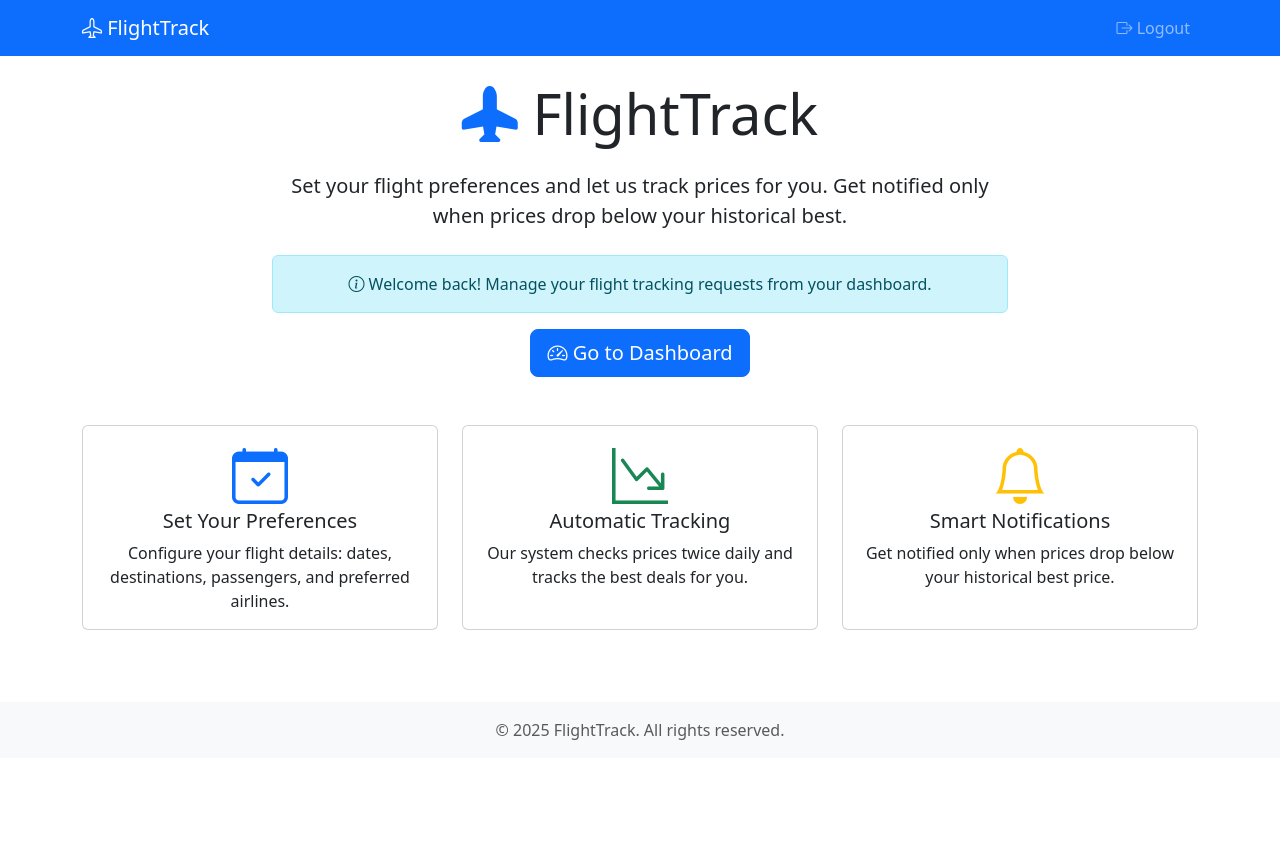
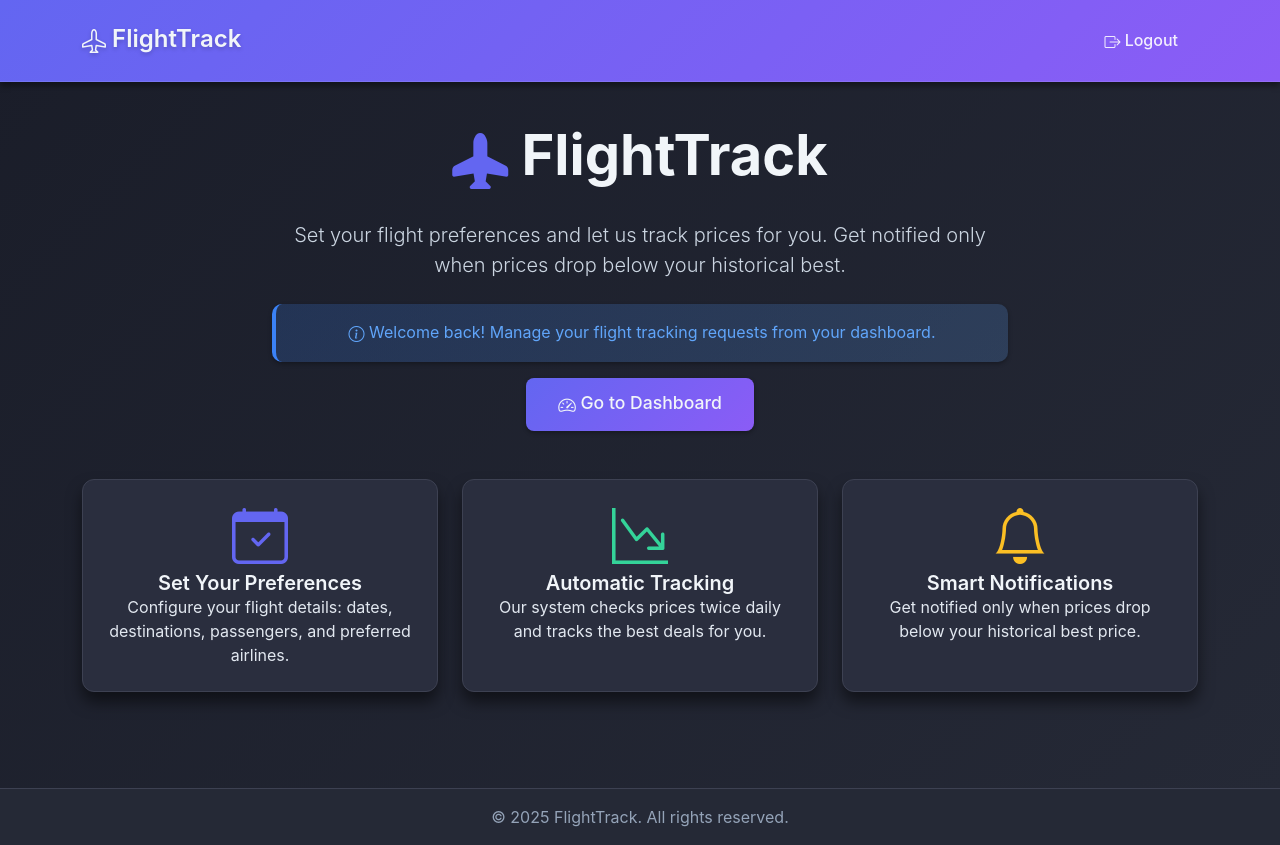
Before and after one commit to shora051/FlightTrack, a Flask app: page / in a window 1280 px wide. Before the commit the page ends 740 px from the top, so only its background shows below. Run offline with Flask 3, Linux system fonts and the light colour scheme; the visitor is signed in with stand-in values (Sample User, id 1).

Commit message:
Updated UI

```diff
--- /dev/null
+++ b/app/static/css/style.css
@@ -0,0 +1,505 @@
+/* Modern Dark Theme for FlightTrack */
+
+:root {
+    /* Dark color palette */
+    --bg-primary: #1a1d29;
+    --bg-secondary: #252936;
+    --bg-tertiary: #2d3142;
+    --bg-card: #2a2e3e;
+    --bg-hover: #353a4d;
+
+    /* Accent colors - modern blue/purple mix */
+    --accent-primary: #6366f1;
+    --accent-secondary: #8b5cf6;
+    --accent-tertiary: #a78bfa;
+    --accent-hover: #4f46e5;
+
+    /* Text colors */
+    --text-primary: #e2e8f0;
+    --text-secondary: #cbd5e1;
+    --text-muted: #94a3b8;
+    --text-light: #f1f5f9;
+
+    /* Status colors */
+    --success: #10b981;
+    --success-light: #34d399;
+    --warning: #f59e0b;
+    --warning-light: #fbbf24;
+    --danger: #ef4444;
+    --danger-light: #f87171;
+    --info: #3b82f6;
+    --info-light: #60a5fa;
+
+    /* Borders and shadows */
+    --border-color: #3d4152;
+    --shadow-sm: 0 2px 4px rgba(0, 0, 0, 0.3);
+    --shadow-md: 0 4px 6px rgba(0, 0, 0, 0.4);
+    --shadow-lg: 0 10px 15px rgba(0, 0, 0, 0.5);
+    --shadow-xl: 0 20px 25px rgba(0, 0, 0, 0.6);
+}
+
+/* Global styles */
+* {
+    transition: background-color 0.2s ease, color 0.2s ease, border-color 0.2s ease;
+}
+
+html {
+    height: 100%;
+}
+
+body {
+    background: linear-gradient(135deg, var(--bg-primary) 0%, var(--bg-secondary) 100%);
+    background-attachment: fixed;
+    color: var(--text-primary);
+    min-height: 100vh;
+    font-family: -apple-system, BlinkMacSystemFont, 'Segoe UI', Roboto, 'Helvetica Neue', Arial, sans-serif;
+    display: flex;
+    flex-direction: column;
+}
+
+/* Navigation */
+.navbar {
+    background: linear-gradient(135deg, var(--accent-primary) 0%, var(--accent-secondary) 100%) !important;
+    box-shadow: var(--shadow-md);
+    border-bottom: 1px solid rgba(255, 255, 255, 0.1);
+    padding: 1rem 0;
+}
+
+.navbar-brand {
+    font-weight: 600;
+    font-size: 1.5rem;
+    color: var(--text-light) !important;
+    text-shadow: 0 2px 4px rgba(0, 0, 0, 0.2);
+}
+
+.navbar-brand:hover {
+    color: var(--text-light) !important;
+    transform: translateY(-1px);
+}
+
+.nav-link {
+    color: rgba(255, 255, 255, 0.9) !important;
+    font-weight: 500;
+    padding: 0.5rem 1rem !important;
+    border-radius: 8px;
+    margin: 0 0.25rem;
+    transition: all 0.2s ease;
+}
+
+.nav-link:hover {
+    background-color: rgba(255, 255, 255, 0.15);
+    color: var(--text-light) !important;
+    transform: translateY(-1px);
+}
+
+/* Cards */
+.card {
+    background-color: var(--bg-card);
+    border: 1px solid var(--border-color);
+    border-radius: 12px;
+    box-shadow: var(--shadow-lg);
+    color: var(--text-primary);
+    transition: all 0.3s ease;
+}
+
+.card:hover {
+    transform: translateY(-2px);
+    box-shadow: var(--shadow-xl);
+    border-color: var(--accent-primary);
+}
+
+.card-header {
+    background: linear-gradient(135deg, var(--accent-primary) 0%, var(--accent-secondary) 100%);
+    border-bottom: 1px solid rgba(255, 255, 255, 0.1);
+    border-radius: 12px 12px 0 0 !important;
+    padding: 1.25rem;
+}
+
+.card-header.bg-primary {
+    background: linear-gradient(135deg, var(--accent-primary) 0%, var(--accent-secondary) 100%) !important;
+}
+
+.card-header.bg-secondary {
+    background: linear-gradient(135deg, var(--bg-tertiary) 0%, var(--bg-secondary) 100%) !important;
+}
+
+.card-body {
+    padding: 1.5rem;
+}
+
+.card-title {
+    color: var(--text-light);
+    font-weight: 600;
+    margin: 0;
+}
+
+/* Buttons */
+.btn {
+    border-radius: 8px;
+    font-weight: 500;
+    padding: 0.625rem 1.5rem;
+    transition: all 0.2s ease;
+    border: none;
+}
+
+.btn-primary {
+    background: linear-gradient(135deg, var(--accent-primary) 0%, var(--accent-secondary) 100%);
+    color: var(--text-light);
+    box-shadow: var(--shadow-sm);
+}
+
+.btn-primary:hover {
+    background: linear-gradient(135deg, var(--accent-hover) 0%, var(--accent-primary) 100%);
+    transform: translateY(-2px);
+    box-shadow: var(--shadow-md);
+    color: var(--text-light);
+}
+
+.btn-outline-primary {
+    border: 2px solid var(--accent-primary);
+    color: var(--accent-primary);
+    background: transparent;
+}
+
+.btn-outline-primary:hover {
+    background: var(--accent-primary);
+    color: var(--text-light);
+    transform: translateY(-2px);
+    box-shadow: var(--shadow-md);
+}
+
+.btn-outline-danger {
+    border: 2px solid var(--danger);
+    color: var(--danger);
+    background: transparent;
+}
+
+.btn-outline-danger:hover {
+    background: var(--danger);
+    color: var(--text-light);
+    transform: translateY(-2px);
+    box-shadow: var(--shadow-md);
+}
+
+.btn-secondary {
+    background: var(--bg-tertiary);
+    color: var(--text-primary);
+    border: 1px solid var(--border-color);
+}
+
+.btn-secondary:hover {
+    background: var(--bg-hover);
+    color: var(--text-primary);
+    transform: translateY(-2px);
+    box-shadow: var(--shadow-md);
+}
+
+.btn-lg {
+    padding: 0.75rem 2rem;
+    font-size: 1.1rem;
+}
+
+/* Forms */
+.form-control,
+.form-select {
+    background-color: var(--bg-tertiary);
+    border: 1px solid var(--border-color);
+    color: var(--text-primary);
+    border-radius: 8px;
+    padding: 0.625rem 1rem;
+    transition: all 0.2s ease;
+}
+
+.form-control:focus,
+.form-select:focus {
+    background-color: var(--bg-tertiary);
+    border-color: var(--accent-primary);
+    color: var(--text-primary);
+    box-shadow: 0 0 0 0.2rem rgba(99, 102, 241, 0.25);
+    outline: none;
+}
+
+.form-control::placeholder {
+    color: var(--text-muted);
+}
+
+.form-label {
+    color: var(--text-secondary);
+    font-weight: 500;
+    margin-bottom: 0.5rem;
+}
+
+.form-check-input {
+    background-color: var(--bg-tertiary);
+    border: 2px solid var(--border-color);
+}
+
+.form-check-input:checked {
+    background-color: var(--accent-primary);
+    border-color: var(--accent-primary);
+}
+
+.form-check-label {
+    color: var(--text-secondary);
+}
+
+.form-text {
+    color: var(--text-muted);
+}
+
+.invalid-feedback {
+    color: var(--danger-light);
+}
+
+.is-invalid {
+    border-color: var(--danger) !important;
+}
+
+/* Alerts */
+.alert {
+    border-radius: 10px;
+    border: none;
+    box-shadow: var(--shadow-sm);
+    padding: 1rem 1.25rem;
+}
+
+.btn-close {
+    filter: invert(1) grayscale(100%) brightness(200%);
+    opacity: 0.8;
+}
+
+.btn-close:hover {
+    opacity: 1;
+}
+
+.alert-info {
+    background: linear-gradient(135deg, rgba(59, 130, 246, 0.2) 0%, rgba(96, 165, 250, 0.2) 100%);
+    border-left: 4px solid var(--info);
+    color: var(--info-light);
+}
+
+.alert-success {
+    background: linear-gradient(135deg, rgba(16, 185, 129, 0.2) 0%, rgba(52, 211, 153, 0.2) 100%);
+    border-left: 4px solid var(--success);
+    color: var(--success-light);
+}
+
+.alert-danger,
+.alert-error {
+    background: linear-gradient(135deg, rgba(239, 68, 68, 0.2) 0%, rgba(248, 113, 113, 0.2) 100%);
+    border-left: 4px solid var(--danger);
+    color: var(--danger-light);
+}
+
+.alert-warning {
+    background: linear-gradient(135deg, rgba(245, 158, 11, 0.2) 0%, rgba(251, 191, 36, 0.2) 100%);
+    border-left: 4px solid var(--warning);
+    color: var(--warning-light);
+}
+
+/* Badges */
+.badge {
+    padding: 0.4rem 0.8rem;
+    border-radius: 6px;
+    font-weight: 500;
+    font-size: 0.85rem;
+}
+
+.bg-primary {
+    background: linear-gradient(135deg, var(--accent-primary) 0%, var(--accent-secondary) 100%) !important;
+}
+
+.bg-secondary {
+    background-color: var(--bg-tertiary) !important;
+    color: var(--text-primary) !important;
+}
+
+.bg-success {
+    background-color: var(--success) !important;
+}
+
+.bg-warning {
+    background-color: var(--warning) !important;
+}
+
+.bg-info {
+    background-color: var(--info) !important;
+}
+
+.bg-danger {
+    background-color: var(--danger) !important;
+}
+
+/* Tables */
+.table {
+    color: var(--text-primary);
+}
+
+.table-hover tbody tr:hover {
+    background-color: var(--bg-hover);
+    transition: background-color 0.2s ease;
+}
+
+.table thead th {
+    border-bottom: 2px solid var(--border-color);
+    color: var(--text-secondary);
+    font-weight: 600;
+    text-transform: uppercase;
+    font-size: 0.85rem;
+    letter-spacing: 0.5px;
+}
+
+.table td,
+.table th {
+    border-color: var(--border-color);
+    padding: 1rem;
+}
+
+/* Text utilities */
+.text-primary {
+    color: var(--accent-primary) !important;
+}
+
+.text-secondary {
+    color: var(--text-secondary) !important;
+}
+
+.text-muted {
+    color: var(--text-muted) !important;
+}
+
+.text-success {
+    color: var(--success-light) !important;
+}
+
+.text-danger {
+    color: var(--danger-light) !important;
+}
+
+.text-warning {
+    color: var(--warning-light) !important;
+}
+
+.text-info {
+    color: var(--info-light) !important;
+}
+
+/* Headings */
+h1, h2, h3, h4, h5, h6 {
+    color: var(--text-light);
+    font-weight: 600;
+}
+
+.display-4 {
+    color: var(--text-light);
+    font-weight: 700;
+}
+
+.lead {
+    color: var(--text-secondary);
+}
+
+/* Footer */
+footer {
+    background: var(--bg-secondary) !important;
+    border-top: 1px solid var(--border-color);
+    color: var(--text-muted);
+    margin-top: auto;
+}
+
+/* Main content */
+main {
+    flex: 1;
+}
+
+/* Links */
+a {
+    color: var(--accent-primary);
+    text-decoration: none;
+    transition: color 0.2s ease;
+}
+
+a:hover {
+    color: var(--accent-secondary);
+    text-decoration: underline;
+}
+
+/* Shadows */
+.shadow-sm {
+    box-shadow: var(--shadow-sm) !important;
+}
+
+.shadow {
+    box-shadow: var(--shadow-md) !important;
+}
+
+.shadow-lg {
+    box-shadow: var(--shadow-lg) !important;
+}
+
+/* Icons */
+.bi {
+    vertical-align: -0.125em;
+}
+
+/* Custom scrollbar */
+::-webkit-scrollbar {
+    width: 10px;
+}
+
+::-webkit-scrollbar-track {
+    background: var(--bg-primary);
+}
+
+::-webkit-scrollbar-thumb {
+    background: var(--bg-tertiary);
+    border-radius: 5px;
+}
+
+::-webkit-scrollbar-thumb:hover {
+    background: var(--accent-primary);
+}
+
+/* Responsive adjustments */
+@media (max-width: 768px) {
+    .card {
+        margin-bottom: 1.5rem;
+    }
+
+    .btn-lg {
+        padding: 0.625rem 1.5rem;
+        font-size: 1rem;
+    }
+}
+
+/* Animations */
+@keyframes fadeIn {
+    from {
+        opacity: 0;
+        transform: translateY(10px);
+    }
+    to {
+        opacity: 1;
+        transform: translateY(0);
+    }
+}
+
+.card {
+    animation: fadeIn 0.3s ease-out;
+}
+
+/* Select multiple styling */
+select[multiple] {
+    min-height: 120px;
+}
+
+select[multiple] option {
+    padding: 0.5rem;
+    background-color: var(--bg-tertiary);
+    color: var(--text-primary);
+}
+
+select[multiple] option:checked {
+    background: linear-gradient(135deg, var(--accent-primary) 0%, var(--accent-secondary) 100%);
+    color: var(--text-light);
+}
--- a/app/templates/base.html
+++ b/app/templates/base.html
@@ -8,6 +8,8 @@
     <link href="https://cdn.jsdelivr.net/npm/bootstrap@5.3.2/dist/css/bootstrap.min.css" rel="stylesheet">
     <!-- Bootstrap Icons -->
     <link rel="stylesheet" href="https://cdn.jsdelivr.net/npm/bootstrap-icons@1.11.1/font/bootstrap-icons.css">
+    <!-- Custom Dark Theme CSS -->
+    <link rel="stylesheet" href="{{ url_for('static', filename='css/style.css') }}">
 </head>
 <body>
     <!-- Navigation -->
@@ -69,9 +71,9 @@
     </main>
 
     <!-- Footer -->
-    <footer class="bg-light text-center py-3 mt-5">
+    <footer class="text-center py-3 mt-5">
         <div class="container">
-            <p class="text-muted mb-0">&copy; 2025 FlightTrack. All rights reserved.</p>
+            <p class="mb-0">&copy; 2025 FlightTrack. All rights reserved.</p>
         </div>
     </footer>
 
```
